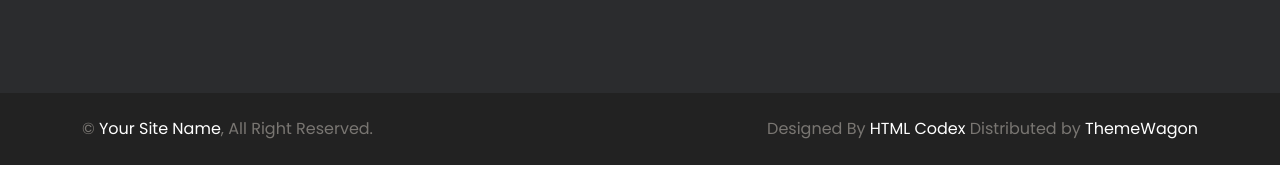
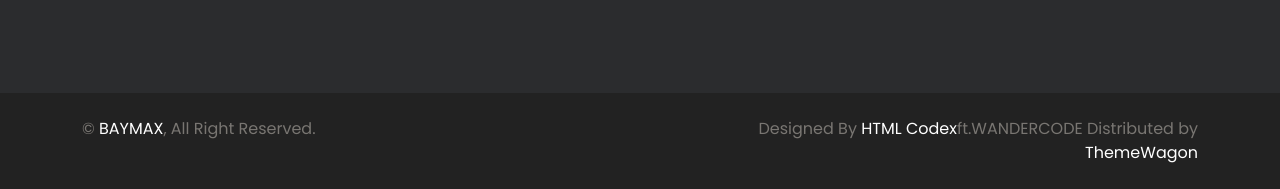
Before and after one commit to wandercode/Baymax, a plain HTML site: page index.html in a window 1280 px wide. Shown: the part 7478-7667 px from the top of the page. Before the commit the page ends 7643 px from the top, so only its background shows below. Drawn offline with nearby package versions, Linux system fonts and the light colour scheme.

Commit message:
copyright text chabged

```diff
--- a/index.html
+++ b/index.html
@@ -812,13 +812,13 @@
         <div class="container">
             <div class="row">
                 <div class="col-md-6 text-center text-md-start mb-3 mb-md-0">
-                    &copy; <a class="fw-semi-bold" href="#">Your Site Name</a>, All Right Reserved.
+                    &copy; <a class="fw-semi-bold" href="#">BAYMAX</a>, All Right Reserved.
                 </div>
                 <div class="col-md-6 text-center text-md-end">
                     <!--/*** This template is free as long as you keep the below author’s credit link/attribution link/backlink. ***/-->
                     <!--/*** If you'd like to use the template without the below author’s credit link/attribution link/backlink, ***/-->
                     <!--/*** you can purchase the Credit Removal License from "https://htmlcodex.com/credit-removal". ***/-->
-                    Designed By <a class="fw-semi-bold" href="https://htmlcodex.com">HTML Codex</a> Distributed by <a href="https://themewagon.com" target="_blank">ThemeWagon</a>
+                    Designed By <a class="fw-semi-bold" href="https://htmlcodex.com" target="_blank">HTML Codex</a><a>ft.WANDERCODE</a> Distributed by <a href="https://themewagon.com" target="_blank">ThemeWagon</a>
                 </div>
             </div>
         </div>
```
